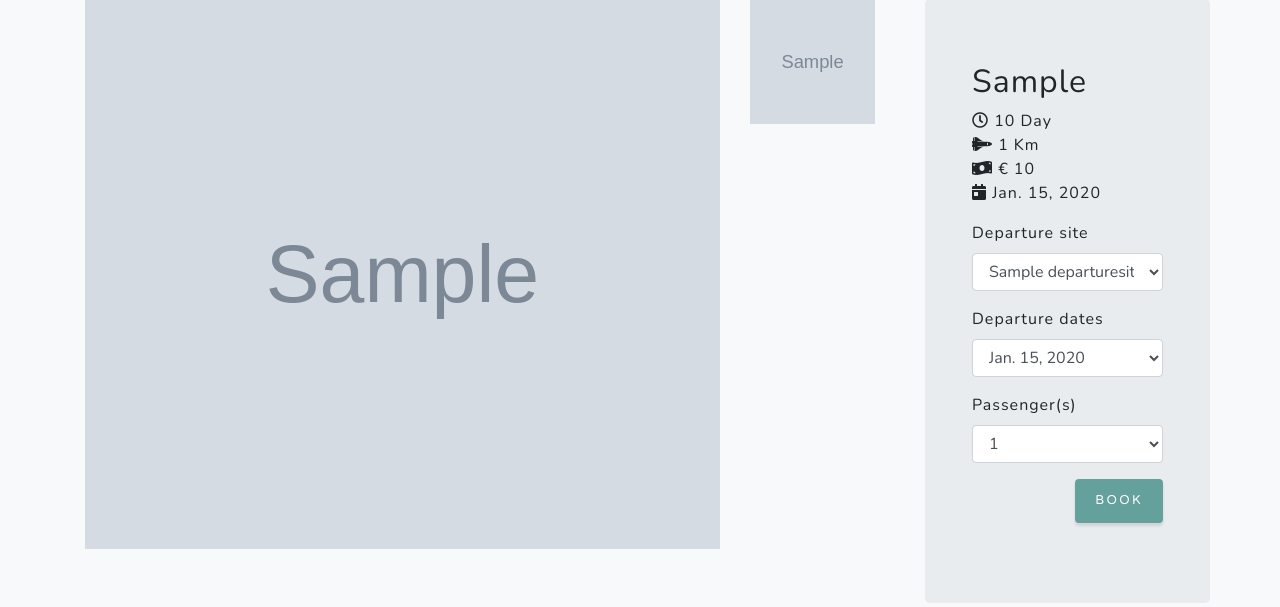
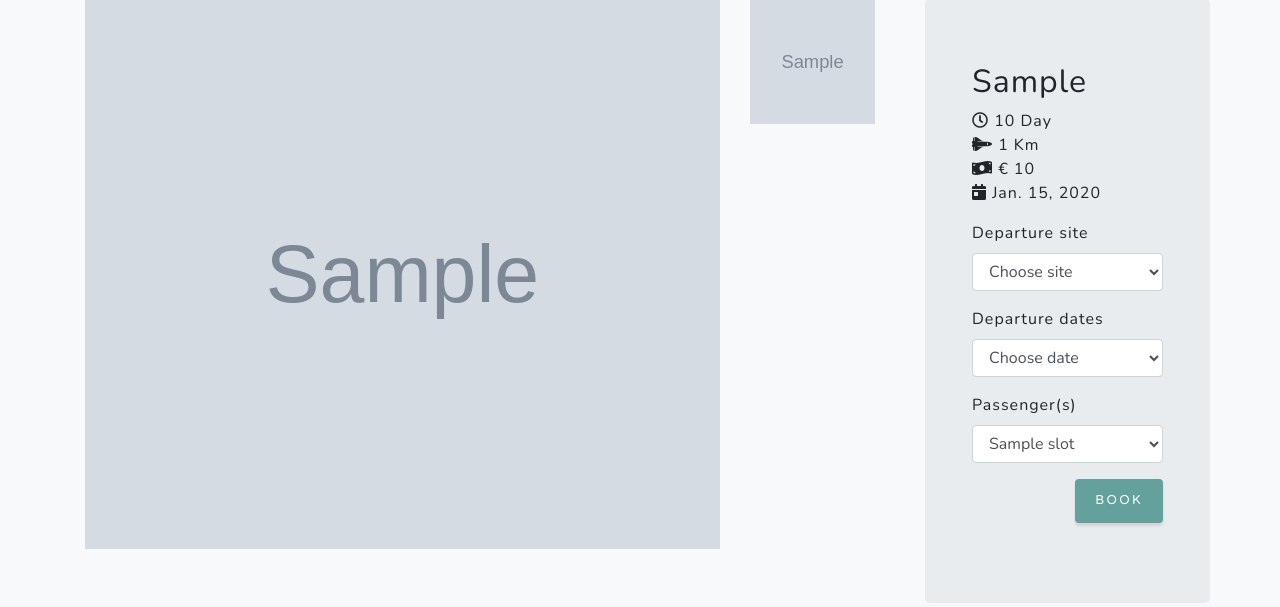
Before and after one commit to AlexiaDelorme/project-spacex, a Django app: template trips/templates/trip_detail.html in a window 1280 px wide. Shown: the part 521-1128 px from the top of the page. Run offline with Django 3.2, Linux system fonts and the light colour scheme; tables that the repository leaves empty hold one stand-in row (values such as "Sample post"); the template is opened without the code that fills it: values that come from a table or form of the project are taken from there, most other values are stand-ins (such as "Sample title", 1, 10 or a date in 2020); grey boxes marked "Sample" are stand-in pictures; some libraries are stand-ins or nearby versions.

Commit message:
Added dynamic slot for passenger booking

```diff
--- a/trips/templates/trip_detail.html
+++ b/trips/templates/trip_detail.html
@@ -58,8 +58,9 @@
                     <div class="form-group">
                         <label for="exampleFormControlSelect1">Departure site</label>
                         <select class="form-control" id="exampleFormControlSelect1">
+                            <option value="">Choose site</option>
                             {% for departure in trip.departure.all %}
-                                <option>{{ departure.departure_site }}</option>
+                                <option value="{{ departure.departure_site }}">{{ departure.departure_site }}</option>
                             {% endfor %}
                         </select>
                     </div>
@@ -67,6 +68,7 @@
                     <div class="form-group">
                         <label for="exampleFormControlSelect1">Departure dates</label>
                         <select class="form-control" id="exampleFormControlSelect1">
+                            <option value="">Choose date</option>
                             {% for departure in trip.departure.all %}
                                 <option>{{ departure.departure_date }}</option>
                             {% endfor %}
@@ -76,7 +78,12 @@
                     <div class="form-group">
                         <label for="exampleFormControlSelect1">Passenger(s)</label>
                         <select class="form-control" id="exampleFormControlSelect1">
-                            <option>1</option>
+                            {% for i in slot %}
+                                {% if i == 0 %}
+                                {% else %}
+                                    <option>{{ i }}</option>
+                                {% endif %}
+                            {% endfor %}
                         </select>
                     </div>
 
--- a/trips/views.py
+++ b/trips/views.py
@@ -21,8 +21,10 @@ def trips_page(request):
 
 def trip_detail_page(request, pk):
     trip = get_object_or_404(Trip, pk=pk)
+    slot = trip.slot
     context = {
         "page_title": "Detail",
-        "trip": trip
+        "trip": trip,
+        "slot": range(slot),
     }
     return render(request, "trip_detail.html", context)
```
